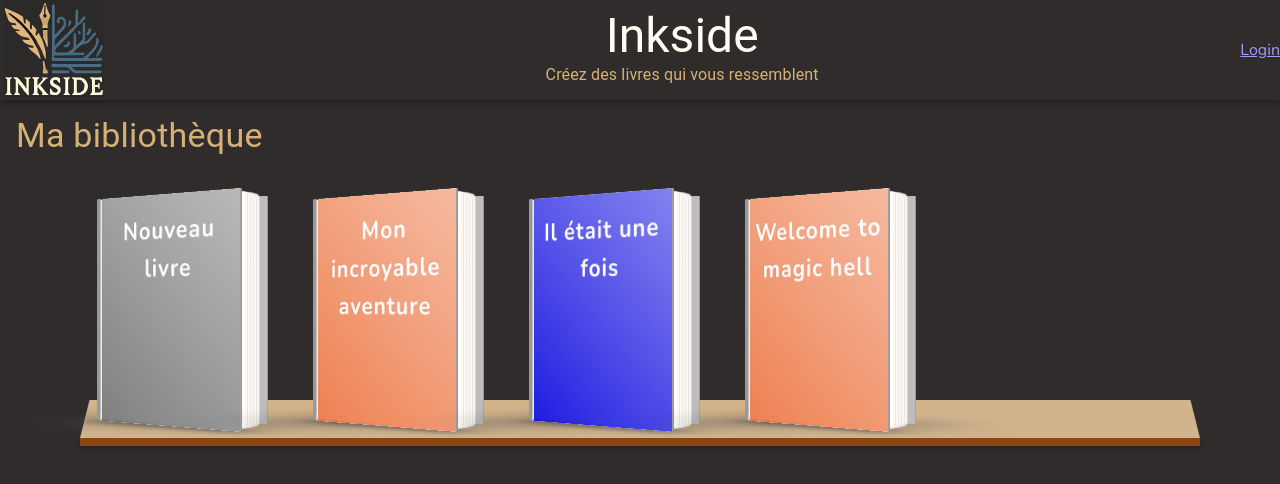
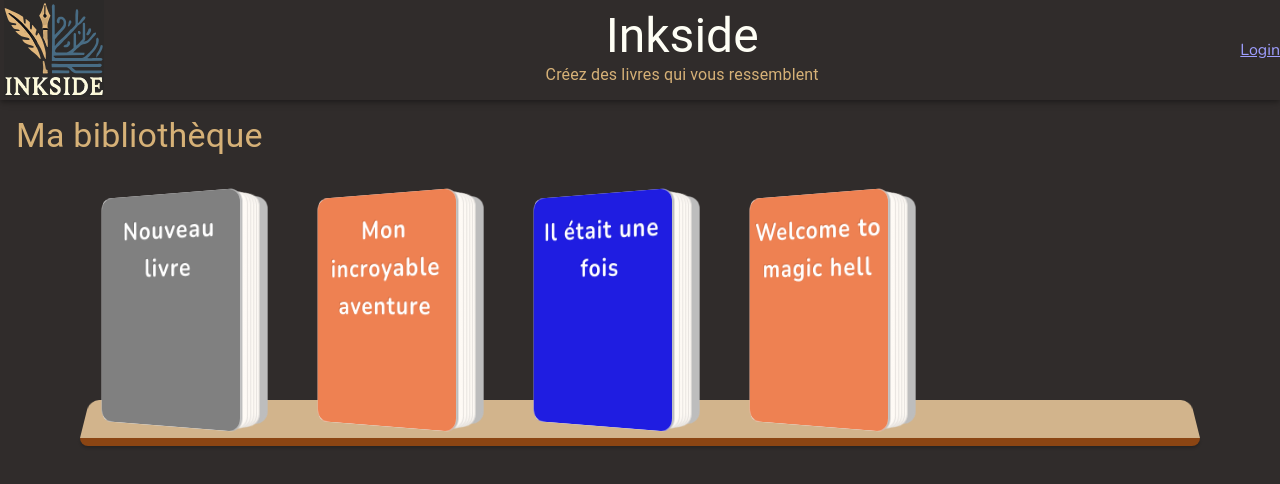
Before and after one commit to lgillard/inkside-cyoa, a Vue app: page /library in a window 1280 px wide. Shown: the top 484 px of the page. Built offline with nearby package versions, Linux system fonts and the light colour scheme.

Commit message:
UPD: improve books style

```diff
--- a/src/ui/components/LibraryView/AnimatedBook.vue
+++ b/src/ui/components/LibraryView/AnimatedBook.vue
@@ -30,8 +30,7 @@
             <li></li>
           </ul>
           <ul class='book_spine'>
-            <li></li>
-            <li></li>
+            <li style="margin-left: 4px;"></li>
           </ul>
         </figure>
       </li>
@@ -59,9 +58,8 @@ const coverColorStyle = computed((): string => {
 </script>
 
 <style scoped lang="scss">
-::before,
-::after {
-  content: "";
+* {
+  border-radius: 12px;
 }
 
 ul {
@@ -131,26 +129,6 @@ button:focus {
 .book_spine li:first-child {
   background: #eee;
 }
-.book_spine li:last-child {
-  background: #333;
-}
-
-/* thickness of cover */
-
-.hardcover_front li:first-child:after,
-.hardcover_front li:first-child:before,
-.hardcover_front li:last-child:after,
-.hardcover_front li:last-child:before,
-.hardcover_back li:first-child:after,
-.hardcover_back li:first-child:before,
-.hardcover_back li:last-child:after,
-.hardcover_back li:last-child:before,
-.book_spine li:first-child:after,
-.book_spine li:first-child:before,
-.book_spine li:last-child:after,
-.book_spine li:last-child:before {
-  background: #999;
-}
 
 /* page */
 
@@ -160,7 +138,6 @@ button:focus {
   background: -ms-linear-gradient(left, #e1ddd8 0%, #fffbf6 100%);
   background: linear-gradient(left, #e1ddd8 0%, #fffbf6 100%);
   box-shadow: inset 0px -1px 2px rgba(50, 50, 50, 0.1), inset -1px 0px 1px rgba(150, 150, 150, 0.2);
-  border-radius: 0px 5px 5px 0px;
 }
 
 /*
@@ -273,99 +250,6 @@ button:focus {
   transform: translateZ(-2px);
 }
 
-/* thickness of cover */
-.hardcover_front li:first-child:after,
-.hardcover_front li:first-child:before,
-.hardcover_front li:last-child:after,
-.hardcover_front li:last-child:before,
-.hardcover_back li:first-child:after,
-.hardcover_back li:first-child:before,
-.hardcover_back li:last-child:after,
-.hardcover_back li:last-child:before,
-.book_spine li:first-child:after,
-.book_spine li:first-child:before,
-.book_spine li:last-child:after,
-.book_spine li:last-child:before {
-  position: absolute;
-  top: 0;
-  left: 0;
-}
-
-/* HARDCOVER front */
-.hardcover_front li:first-child:after,
-.hardcover_front li:first-child:before {
-  width: 4px;
-  height: 100%;
-}
-
-.hardcover_front li:first-child:after {
-  -webkit-transform: rotateY(90deg) translateZ(-2px) translateX(2px);
-  -moz-transform: rotateY(90deg) translateZ(-2px) translateX(2px);
-  transform: rotateY(90deg) translateZ(-2px) translateX(2px);
-}
-
-.hardcover_front li:first-child:before {
-  -webkit-transform: rotateY(90deg) translateZ(158px) translateX(2px);
-  -moz-transform: rotateY(90deg) translateZ(158px) translateX(2px);
-  transform: rotateY(90deg) translateZ(158px) translateX(2px);
-}
-
-.hardcover_front li:last-child:after,
-.hardcover_front li:last-child:before {
-  width: 4px;
-  height: 160px;
-}
-
-.hardcover_front li:last-child:after {
-  -webkit-transform: rotateX(90deg) rotateZ(90deg) translateZ(80px) translateX(-2px) translateY(-78px);
-  -moz-transform: rotateX(90deg) rotateZ(90deg) translateZ(80px) translateX(-2px) translateY(-78px);
-  transform: rotateX(90deg) rotateZ(90deg) translateZ(80px) translateX(-2px) translateY(-78px);
-}
-.hardcover_front li:last-child:before {
-  box-shadow: 0px 0px 30px 5px #333;
-  -webkit-transform: rotateX(90deg) rotateZ(90deg) translateZ(-140px) translateX(-2px) translateY(-78px);
-  -moz-transform: rotateX(90deg) rotateZ(90deg) translateZ(-140px) translateX(-2px) translateY(-78px);
-  transform: rotateX(90deg) rotateZ(90deg) translateZ(-140px) translateX(-2px) translateY(-78px);
-}
-
-/* thickness of cover */
-
-.hardcover_back li:first-child:after,
-.hardcover_back li:first-child:before {
-  width: 4px;
-  height: 100%;
-}
-
-.hardcover_back li:first-child:after {
-  -webkit-transform: rotateY(90deg) translateZ(-2px) translateX(2px);
-  -moz-transform: rotateY(90deg) translateZ(-2px) translateX(2px);
-  transform: rotateY(90deg) translateZ(-2px) translateX(2px);
-}
-.hardcover_back li:first-child:before {
-  -webkit-transform: rotateY(90deg) translateZ(158px) translateX(2px);
-  -moz-transform: rotateY(90deg) translateZ(158px) translateX(2px);
-  transform: rotateY(90deg) translateZ(158px) translateX(2px);
-}
-
-.hardcover_back li:last-child:after,
-.hardcover_back li:last-child:before {
-  width: 4px;
-  height: 160px;
-}
-
-.hardcover_back li:last-child:after {
-  -webkit-transform: rotateX(90deg) rotateZ(90deg) translateZ(80px) translateX(2px) translateY(-78px);
-  -moz-transform: rotateX(90deg) rotateZ(90deg) translateZ(80px) translateX(2px) translateY(-78px);
-  transform: rotateX(90deg) rotateZ(90deg) translateZ(80px) translateX(2px) translateY(-78px);
-}
-
-.hardcover_back li:last-child:before {
-  box-shadow: 10px -1px 80px 20px #666;
-  -webkit-transform: rotateX(90deg) rotateZ(90deg) translateZ(-140px) translateX(2px) translateY(-78px);
-  -moz-transform: rotateX(90deg) rotateZ(90deg) translateZ(-140px) translateX(2px) translateY(-78px);
-  transform: rotateX(90deg) rotateZ(90deg) translateZ(-140px) translateX(2px) translateY(-78px);
-}
-
 /* BOOK SPINE */
 .book_spine {
   -webkit-transform: rotateY(60deg) translateX(-5px) translateZ(-12px);
@@ -379,50 +263,6 @@ button:focus {
   -webkit-transform: translateZ(2px);
   -moz-transform: translateZ(2px);
   transform: translateZ(2px);
-}
-
-.book_spine li:last-child {
-  -webkit-transform: translateZ(-2px);
-  -moz-transform: translateZ(-2px);
-  transform: translateZ(-2px);
-}
-
-/* thickness of book spine */
-.book_spine li:first-child:after,
-.book_spine li:first-child:before {
-  width: 4px;
-  height: 100%;
-}
-
-.book_spine li:first-child:after {
-  -webkit-transform: rotateY(90deg) translateZ(-2px) translateX(2px);
-  -moz-transform: rotateY(90deg) translateZ(-2px) translateX(2px);
-  transform: rotateY(90deg) translateZ(-2px) translateX(2px);
-}
-
-.book_spine li:first-child:before {
-  -webkit-transform: rotateY(-90deg) translateZ(-12px);
-  -moz-transform: rotateY(-90deg) translateZ(-12px);
-  transform: rotateY(-90deg) translateZ(-12px);
-}
-
-.book_spine li:last-child:after,
-.book_spine li:last-child:before {
-  width: 4px;
-  height: 16px;
-}
-
-.book_spine li:last-child:after {
-  -webkit-transform: rotateX(90deg) rotateZ(90deg) translateZ(8px) translateX(2px) translateY(-6px);
-  -moz-transform: rotateX(90deg) rotateZ(90deg) translateZ(8px) translateX(2px) translateY(-6px);
-  transform: rotateX(90deg) rotateZ(90deg) translateZ(8px) translateX(2px) translateY(-6px);
-}
-
-.book_spine li:last-child:before {
-  box-shadow: 5px -1px 100px 40px rgba(0, 0, 0, 0.2);
-  -webkit-transform: rotateX(90deg) rotateZ(90deg) translateZ(-210px) translateX(2px) translateY(-6px);
-  -moz-transform: rotateX(90deg) rotateZ(90deg) translateZ(-210px) translateX(2px) translateY(-6px);
-  transform: rotateX(90deg) rotateZ(90deg) translateZ(-210px) translateX(2px) translateY(-6px);
 }
 
 .page,
@@ -567,17 +407,6 @@ button:focus {
   backface-visibility: hidden;
 }
 
-.coverDesign::after {
-  background-image: -webkit-linear-gradient( -135deg, rgba(255, 255, 255, 0.45) 0%, transparent 100%);
-  background-image: -moz-linear-gradient( -135deg, rgba(255, 255, 255, 0.45) 0%, transparent 100%);
-  background-image: linear-gradient( -135deg, rgba(255, 255, 255, 0.45) 0%, transparent 100%);
-  position: absolute;
-  top: 0;
-  left: 0;
-  bottom: 0;
-  right: 0;
-}
-
 .coverDesign h1 {
   color: #fff;
   font-size: 1.5em;
@@ -632,26 +461,6 @@ button:focus {
   z-index: 10;
 }
 
-.ribbon::before,
-.ribbon::after{
-  position: absolute;
-  top: -20px;
-  width: 0;
-  height: 0;
-  border-bottom: 20px solid #c0392b;
-  border-top: 20px solid transparent;
-}
-
-.ribbon::before{
-  left: -20px;
-  border-left: 20px solid transparent;
-}
-
-.ribbon::after{
-  right: -20px;
-  border-right: 20px solid transparent;
-}
-
 /* Media Queries */
 @media screen and (max-width: 37.8125em) {
   button > li {
--- a/src/ui/components/icons/ShelfElement.vue
+++ b/src/ui/components/icons/ShelfElement.vue
@@ -21,6 +21,8 @@
   width: 100%;
   margin: 0 auto;
   box-shadow: 0 1px 1px rgba(0, 0, 0, 0.1);
+  border-top-left-radius: 10px;
+  border-top-right-radius: 10px;
 }
 
 .shelf-bottom {
@@ -30,5 +32,7 @@
   position: absolute;
   bottom: 12px;
   box-shadow: 0 2px 3px rgba(0, 0, 0, 0.2);
+  border-bottom-left-radius: 12px;
+  border-bottom-right-radius: 12px;
 }
 </style>
```
